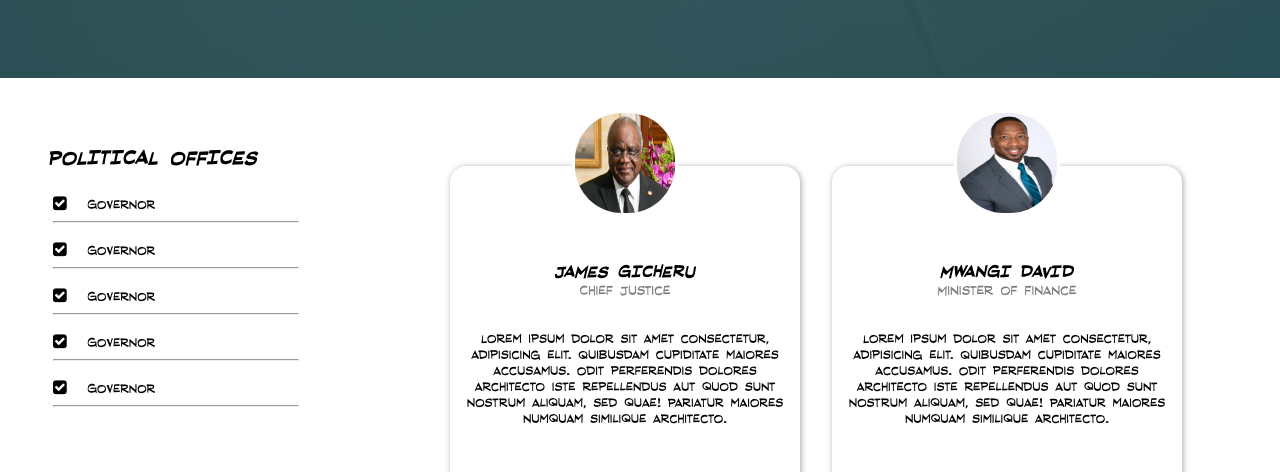
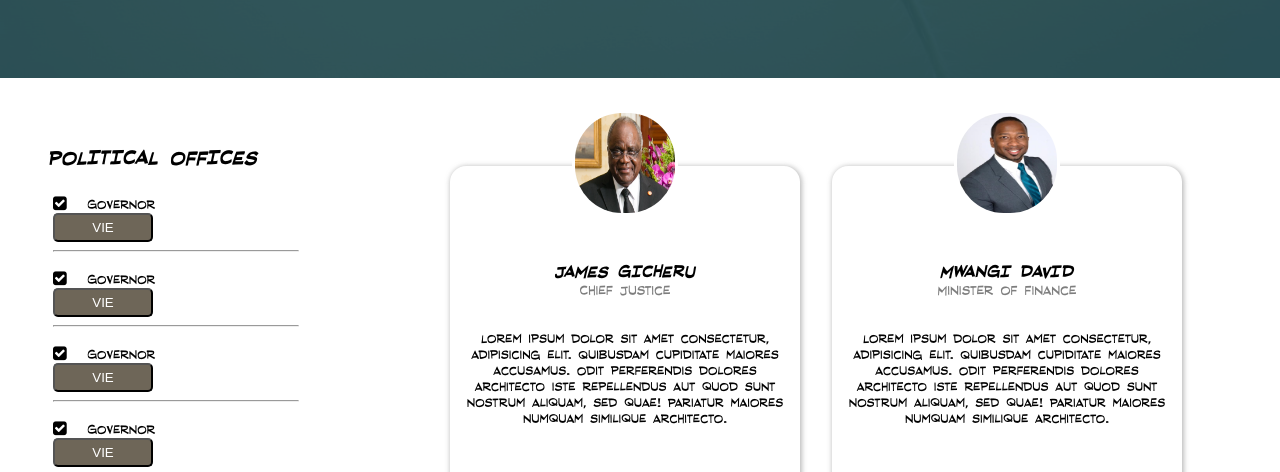
Before and after one commit to bedann/Politico, a plain HTML site: page UI/party-detail.html in a window 1280 px wide. Shown: the part 322-794 px from the top of the page. Drawn offline with Linux system fonts and the light colour scheme.

Commit message:
[Finishes #163533008] added vie buttons

```diff
--- a/UI/css/main.css
+++ b/UI/css/main.css
@@ -231,6 +231,18 @@ body {
     padding: 5px;
 }
 
+.office-row span{
+    margin-right: 35%;
+}
+
+.office-row button{
+    padding: 5px 10px;
+    background-color: #6e6658;
+    border-radius: 5px;
+    color: white;
+    min-width: 100px;
+}
+
 .actions{
     margin-top: 1em;
 }
@@ -258,6 +270,10 @@ body {
     .offices-vert{
         margin-top: 0px;
         margin-bottom: 0px;
+    }
+
+    .office-row span{
+        margin-right: 31%;
     }
 }
 
--- a/UI/party-detail.html
+++ b/UI/party-detail.html
@@ -43,23 +43,23 @@
                 <div class="offices-vert">
                     <h2>POLITICAL OFFICES</h2>
                     <div class="office-row">
-                            <span><i class="fa fa-check-square"></i> &nbsp; Governor</span>
+                            <span><i class="fa fa-check-square"></i> &nbsp; Governor</span> <button>VIE</button>
                             <hr>
                     </div>
                     <div class="office-row">
-                            <span><i class="fa fa-check-square"></i> &nbsp; Governor</span>
+                            <span><i class="fa fa-check-square"></i> &nbsp; Governor</span> </span> <button>VIE</button>
                             <hr>
                     </div>
                     <div class="office-row">
-                            <span><i class="fa fa-check-square"></i> &nbsp; Governor</span>
+                            <span><i class="fa fa-check-square"></i> &nbsp; Governor</span> </span> <button>VIE</button>
                             <hr>
                     </div>
                     <div class="office-row">
-                            <span><i class="fa fa-check-square"></i> &nbsp; Governor</span>
+                            <span><i class="fa fa-check-square"></i> &nbsp; Governor</span> </span> <button>VIE</button>
                             <hr>
                     </div>
                     <div class="office-row">
-                            <span><i class="fa fa-check-square"></i> &nbsp; Governor</span>
+                            <span><i class="fa fa-check-square"></i> &nbsp; Governor</span> </span> <button>VIE</button>
                             <hr>
                     </div>
                 </div>
```
